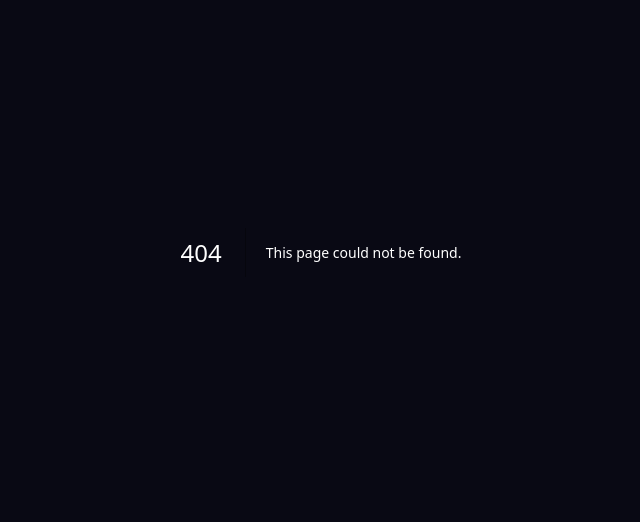
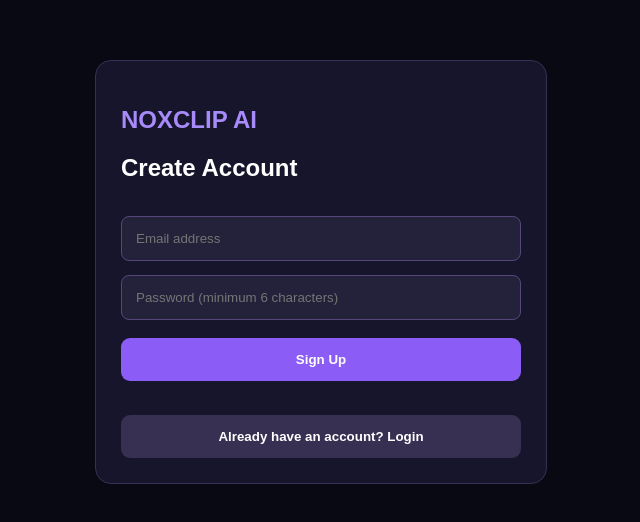
Before and after one commit to krishchauhan6767-beep/noxclip-ai-, a Next.js app: page /app/auth in a window 1280 px wide. Before the commit this address had no page. Shown: the part 148-670 px from the top of the page, without its empty margins (319-959 px from the left). Built offline with nearby package versions, Linux system fonts and the light colour scheme; no server answers.

Commit message:
Create page.js

```diff
--- /dev/null
+++ b/app/app/auth/page.js
@@ -0,0 +1,128 @@
+
+"use client";
+
+import { useState } from "react";
+import { supabase } from "../../lib/supabase";
+
+export default function AuthPage() {
+  const [mode, setMode] = useState("signup");
+  const [email, setEmail] = useState("");
+  const [password, setPassword] = useState("");
+  const [message, setMessage] = useState("");
+  const [loading, setLoading] = useState(false);
+
+  async function handleAuth() {
+    if (!supabase) {
+      setMessage("Supabase configuration missing.");
+      return;
+    }
+
+    if (!email.trim() || password.length < 6) {
+      setMessage("Enter a valid email and password (minimum 6 characters).");
+      return;
+    }
+
+    setLoading(true);
+    setMessage("");
+
+    try {
+      const result = mode === "signup"
+        ? await supabase.auth.signUp({ email, password })
+        : await supabase.auth.signInWithPassword({ email, password });
+
+      if (result.error) throw result.error;
+
+      setMessage(
+        mode === "signup"
+          ? "Signup successful. Check your email for confirmation."
+          : "Login successful!"
+      );
+    } catch (error) {
+      setMessage(error.message || "Something went wrong.");
+    } finally {
+      setLoading(false);
+    }
+  }
+
+  return (
+    <main style={{
+      minHeight: "100vh",
+      background: "#090914",
+      color: "white",
+      display: "grid",
+      placeItems: "center",
+      padding: 20,
+      fontFamily: "Arial"
+    }}>
+      <section style={{
+        width: "100%",
+        maxWidth: 400,
+        background: "#17152b",
+        padding: 25,
+        borderRadius: 16,
+        border: "1px solid #373052"
+      }}>
+        <h1 style={{ color: "#a78bfa" }}>NOXCLIP AI</h1>
+        <h2>{mode === "signup" ? "Create Account" : "Welcome Back"}</h2>
+
+        <input
+          type="email"
+          placeholder="Email address"
+          value={email}
+          onChange={e => setEmail(e.target.value)}
+          style={field}
+        />
+
+        <input
+          type="password"
+          placeholder="Password (minimum 6 characters)"
+          value={password}
+          onChange={e => setPassword(e.target.value)}
+          style={field}
+        />
+
+        <button onClick={handleAuth} disabled={loading} style={button}>
+          {loading ? "Please wait..." :
+            mode === "signup" ? "Sign Up" : "Login"}
+        </button>
+
+        <p style={{ color: "#c4b5fd" }}>{message}</p>
+
+        <button
+          onClick={() => {
+            setMode(mode === "signup" ? "login" : "signup");
+            setMessage("");
+          }}
+          style={{ ...button, background: "#373052" }}
+        >
+          {mode === "signup"
+            ? "Already have an account? Login"
+            : "Create a new account"}
+        </button>
+      </section>
+    </main>
+  );
+}
+
+const field = {
+  width: "100%",
+  boxSizing: "border-box",
+  padding: 14,
+  marginTop: 14,
+  background: "#24213b",
+  color: "white",
+  border: "1px solid #55477b",
+  borderRadius: 8
+};
+
+const button = {
+  width: "100%",
+  padding: 14,
+  marginTop: 18,
+  background: "#8b5cf6",
+  color: "white",
+  border: 0,
+  borderRadius: 9,
+  fontWeight: "bold",
+  cursor: "pointer"
+};
```
